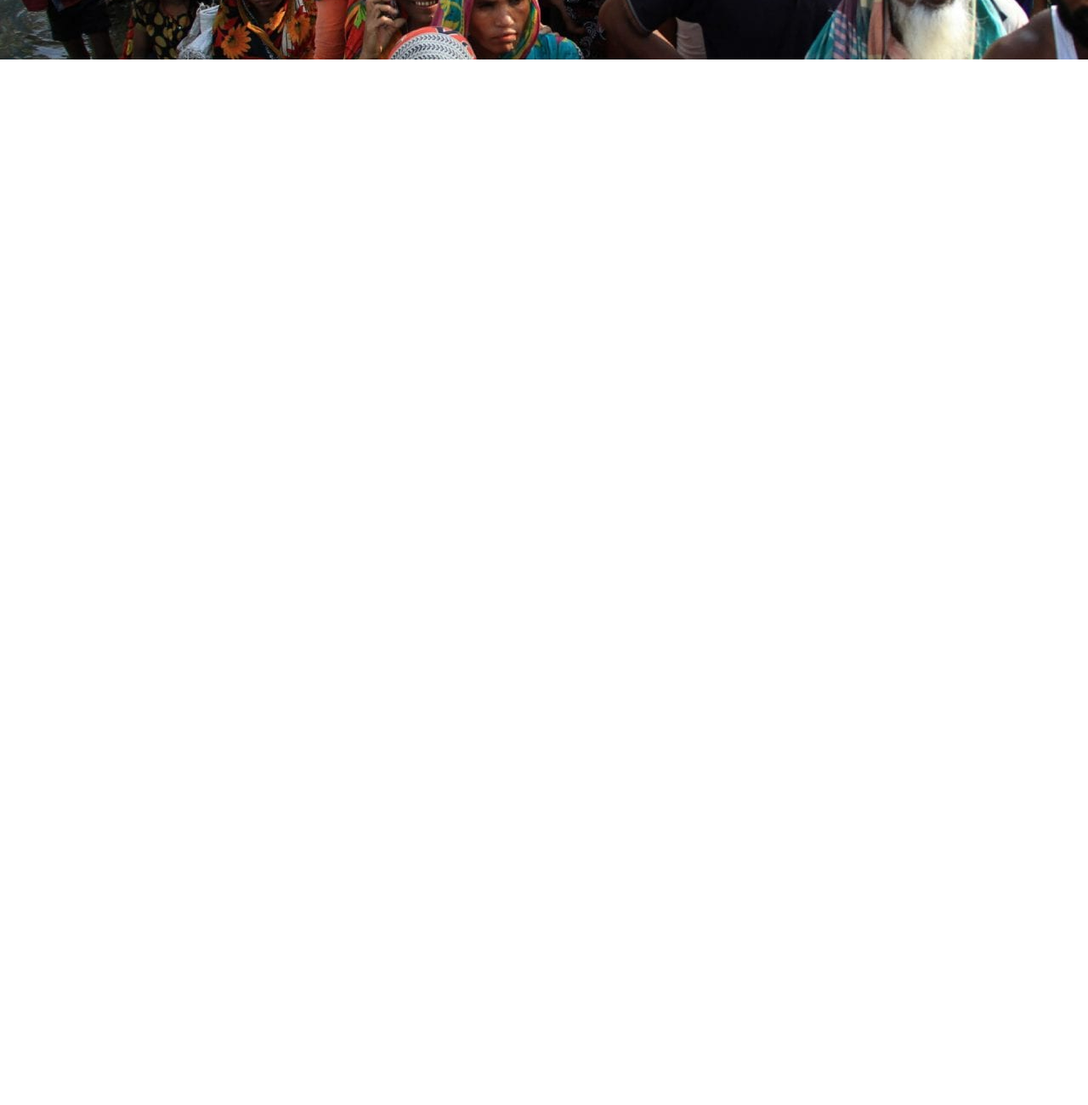
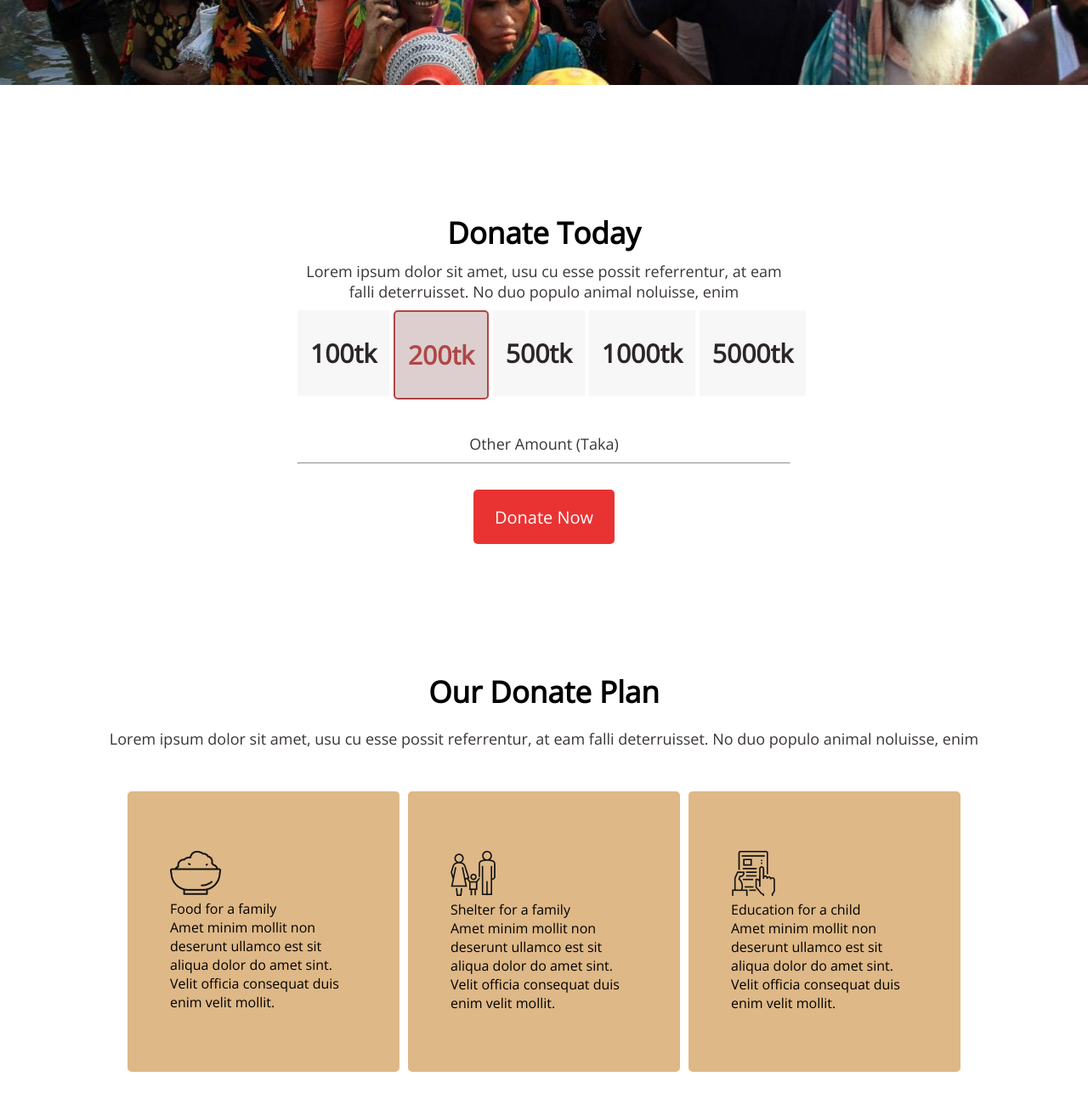
Before and after one commit to sahajalal78/project-donate-today, a plain HTML site: page project-donate-today/index.html in a window 1280 px wide. Shown: the part 524-1824 px from the top of the page at 85% size. Before the commit the page ends 800 px from the top, so only its background shows below. Drawn offline with nearby package versions, Linux system fonts and the light colour scheme.

Commit message:
running donate plan

```diff
--- a/project-donate-today/index.html
+++ b/project-donate-today/index.html
@@ -20,8 +20,63 @@
         deterruisset. No duo populo animal noluisse, enim</p>
         <button class="btn-primary">Donate Now</button>
         </div>
+    </header>
+    <main>
 
-    </header>
+        <!-- Donate today section -->
+
+        <section class="donate-today">
+            <h2 class="section-title">Donate Today
+            </h2>
+            <p class="section-description">Lorem ipsum dolor sit amet, usu cu esse possit referrentur, at eam falli
+            deterruisset. No duo populo animal noluisse, enim</p>
+            <div class="donate-button">
+                <div><button class="same-style-button"><h1>100tk</h1></button></div>
+                <div><button class="different-style-button"><h1>200tk</h1></button></div>
+                <div><button class="same-style-button"><h1>500tk</h1></button></div>
+                <div><button class="same-style-button"><h1>1000tk</h1></button></div>
+                <div><button class="same-style-button"><h1>5000tk</h1></button></div>
+            </div>
+            <p class="section-description">Other Amount (Taka)
+            </p>
+            <hr>
+            <button class="btn-primary">Donate Now
+            </button>
+        </section>
+        <section class="donate-plan">
+            <h2 class="section-title">Our Donate Plan
+            </h2>
+            <p class="section-description">Lorem ipsum dolor sit amet, usu cu esse possit referrentur, at eam falli
+            deterruisset. No duo populo animal noluisse, enim</p>
+            <div class="donate-plan-container">
+                <div class="donate-plan-info">
+                    <img src="icons/food.png" alt=""><br>
+                    <h class="plan-title">Food for a family
+                    </h>
+                    <p class="plan-description">Amet minim mollit non deserunt
+                        ullamco est sit aliqua dolor do amet
+                        sint. Velit officia consequat duis enim
+                        velit mollit.</p>
+                </div>
+                <div class="donate-plan-info">
+                    <img src="icons/shelter.png" alt=""><br>
+                    <h class="plan-title">Shelter for a family</h>
+                    <p class="plan-description">Amet minim mollit non deserunt
+                        ullamco est sit aliqua dolor do amet
+                        sint. Velit officia consequat duis enim
+                        velit mollit.</p>
+                </div>
+                <div class="donate-plan-info">
+                    <img src="icons/Frame-1.png" alt=""><br>
+                    <h class="plan-title">Education for a child</h>
+                    <p class="plan-description">Amet minim mollit non deserunt
+                        ullamco est sit aliqua dolor do amet
+                        sint. Velit officia consequat duis enim
+                        velit mollit.</p>
+                </div>
+            </div>
+        </section>
+    </main>
 </body>
 
 </html>
--- a/project-donate-today/styles/portfolio.css
+++ b/project-donate-today/styles/portfolio.css
@@ -29,4 +29,71 @@
     border-radius: 5px;
     padding: 15px 25px;
     border: none;
+    margin-top: 30px;
 }
+
+/* donate today styles */
+
+.donate-today{
+    text-align: center;
+    padding: 150px 350px;
+}
+.section-title{
+    font-size: 35px;
+    font-weight: 1500px;
+    color: black;
+}
+.section-description{
+    font-size: 18px;
+    font-weight: 700px;
+    color: rgb(59, 53, 53);
+    margin-top: 20px;
+    margin-bottom: 40px;
+}
+.donate-button{
+    display: flex;
+    text-align: center;
+    gap: 5px;
+    margin-bottom: 40px;
+
+}
+.same-style-button{
+    color: rgb(44, 38, 38);
+    font-size: 20px;
+    font-weight: 700px;
+    padding: 30px 15px;
+    background-color: rgb(248, 247, 247);
+    border: none;
+}
+.different-style-button{
+    color: rgb(175, 71, 71);
+    font-size: 20px;
+    font-weight: 700px;
+    padding: 30px 15px;
+    background-color: rgb(221, 207, 207);
+    border-color: rgb(175, 71, 71);
+    border: 2px solid;
+    border-radius: 5px;
+}
+.donate-today .section-description{
+    margin: 10px;
+}
+
+/* donate plan section */
+
+.donate-plan{
+    text-align: center;
+
+}
+.donate-plan-container{
+    display: flex;
+    gap: 10px;
+    text-align: left;
+    margin: 50px 150px;
+}
+.donate-plan-info{
+    padding: 70px 50px;
+    background-color: burlywood;
+    border-radius: 5px;
+
+}
```
